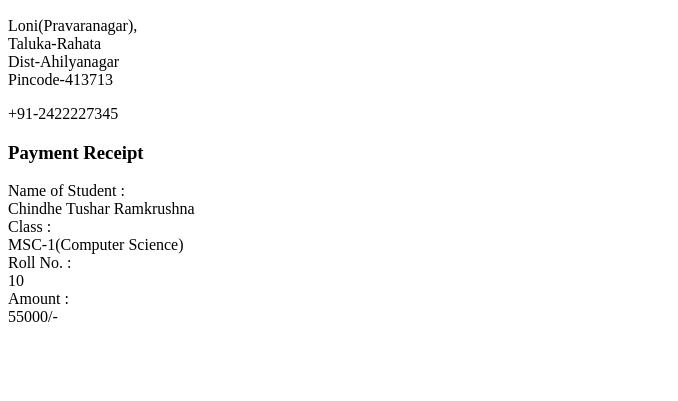
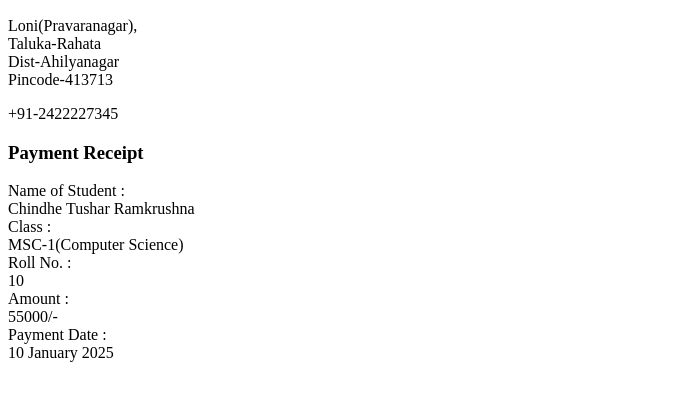
Before and after one commit to Tushar-80/payment-receipt, a plain HTML site: page index.html in a window 1280 px wide. Shown: the part 287-688 px from the top of the page, without its empty margins (0-678 px from the left). Drawn offline with Linux system fonts and the light colour scheme.

Commit message:
receipt details div class is use

```diff
--- a/index.html
+++ b/index.html
@@ -54,6 +54,15 @@
                 </div>
             </div>
 
+            <div class="receipt-detail">
+                <div class="receipt-detail-key">
+                    Payment Date :
+                </div>
+                <div class="receipt-detail-value">
+                    10 January 2025
+                </div>
+            </div>
+
 
 
         </div>
```
